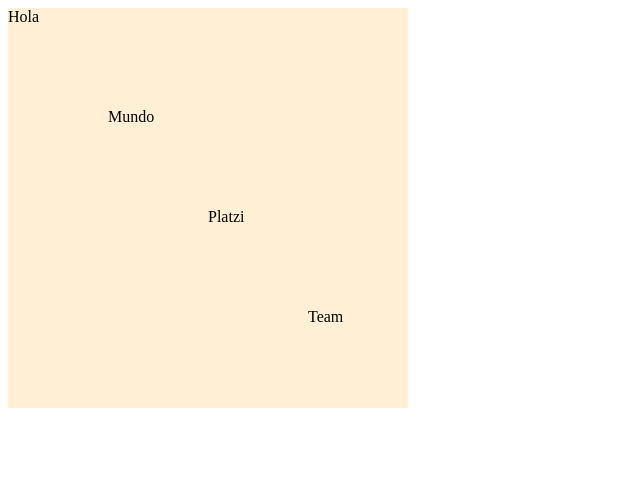
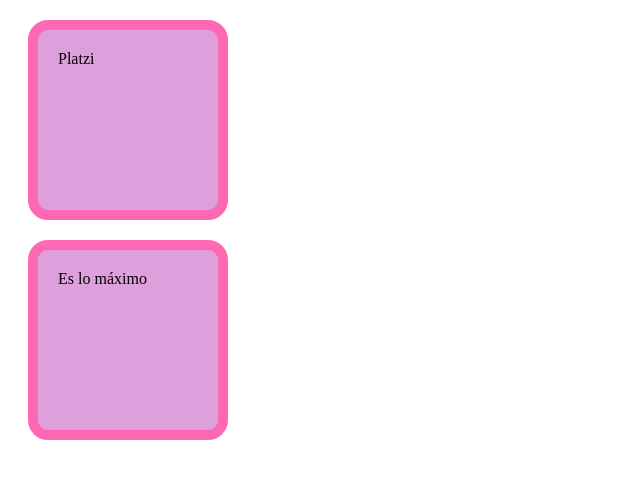
Before and after one commit to ccsmiguelangel/Platzi-CursoDeFrontendDevelopment, a plain HTML site: page index.html in a window 1280 px wide. Shown: the whole page, without its empty margins (0-640 px from the left). Drawn offline with Linux system fonts and the light colour scheme.

Commit message:
:art: Modelo de caja
Content border padding margin

```diff
--- a/index.html
+++ b/index.html
@@ -5,41 +5,25 @@
   <meta http-equiv="X-UA-Compatible" content="IE=edge">
   <meta name="viewport" content="width=device-width, initial-scale=1.0">
   <title>Document</title>
+  <style>
+    div{
+      width: 200px;
+      height: 200px;
+      margin: 20px;
+      padding: 20px;
+      border: 10px solid hotpink;
+      border-radius: 20px;
+      /* Hace lo posible para no agregar los 20px padding al widht deja un tamaño que colocamos en widht y en height*/
+      box-sizing: border-box;
+      background: plum;
 
-  <style>
-    .container{
-      display: grid;
-      /* grid-template-columns: repeat(4, 1fr); */
-      grid-template-columns: 1fr 1fr 1fr 1fr;
-      grid-template-rows: 1fr 1fr 1fr 1fr;
-
-      width: 400px;
-      height: 400px;
-      background: papayawhip;
-    }
-    .container .item:nth-child(1){
-      grid-column: 1 / 2;
-    }
-    .container .item:nth-child(2){
-      grid-column: 2 / 3;
-      grid-row: 2 / 3;
-    }
-    .container .item:nth-child(3){
-      grid-column: 3 / 4;
-      grid-row: 3 / 4;
-    }
-    .container .item:nth-child(4){
-      grid-column: 4 / 5;
-      grid-row: 4 / 5;
     }
   </style>
 </head>
 <body>
-  <div class="container">
-    <div class="item">Hola</div>
-    <div class="item">Mundo</div>
-    <div class="item">Platzi</div>
-    <div class="item">Team</div>
+  <div>
+    Platzi
   </div>
+  <div>Es lo máximo</div>
 </body>
 </html>
```
